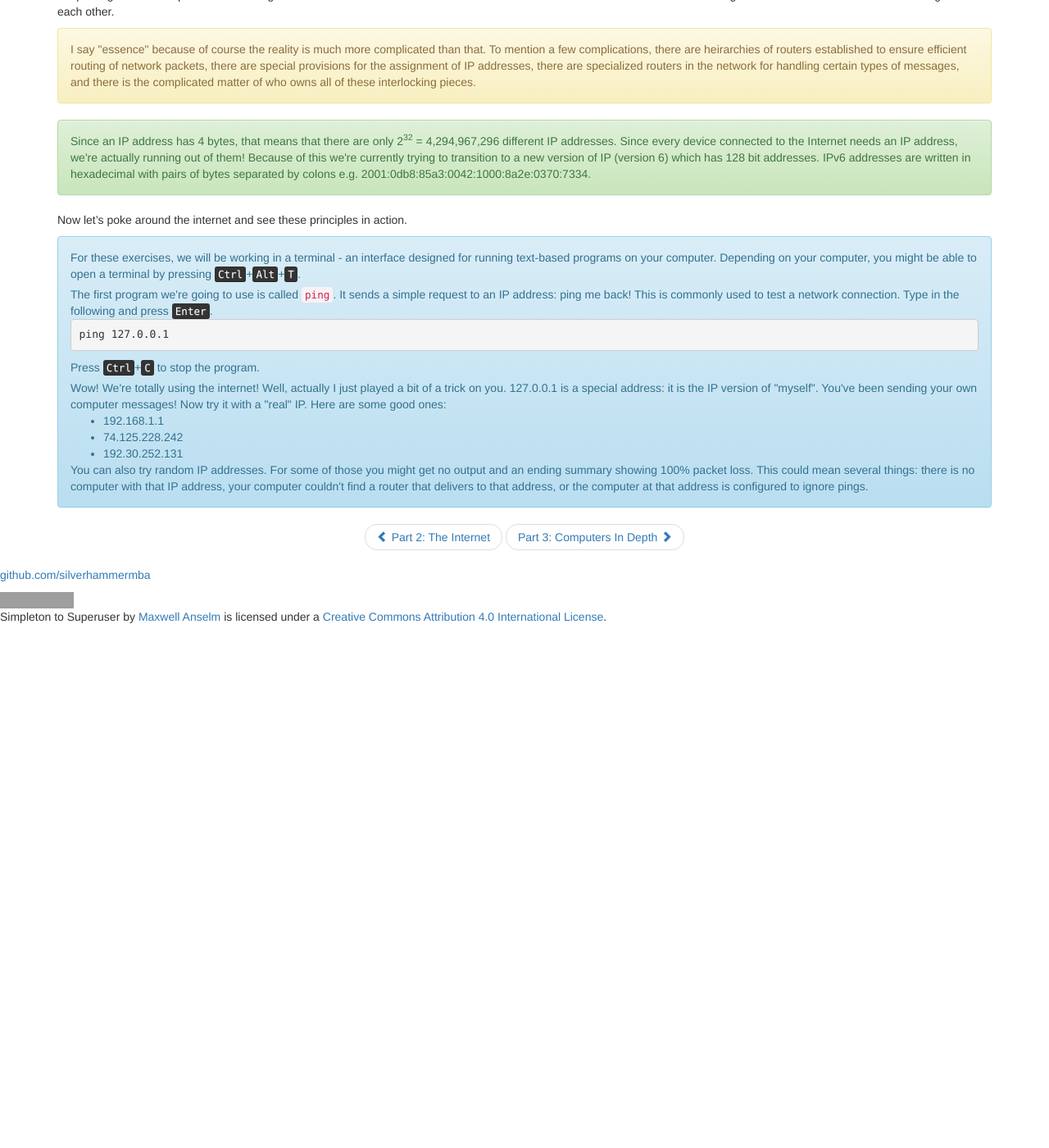
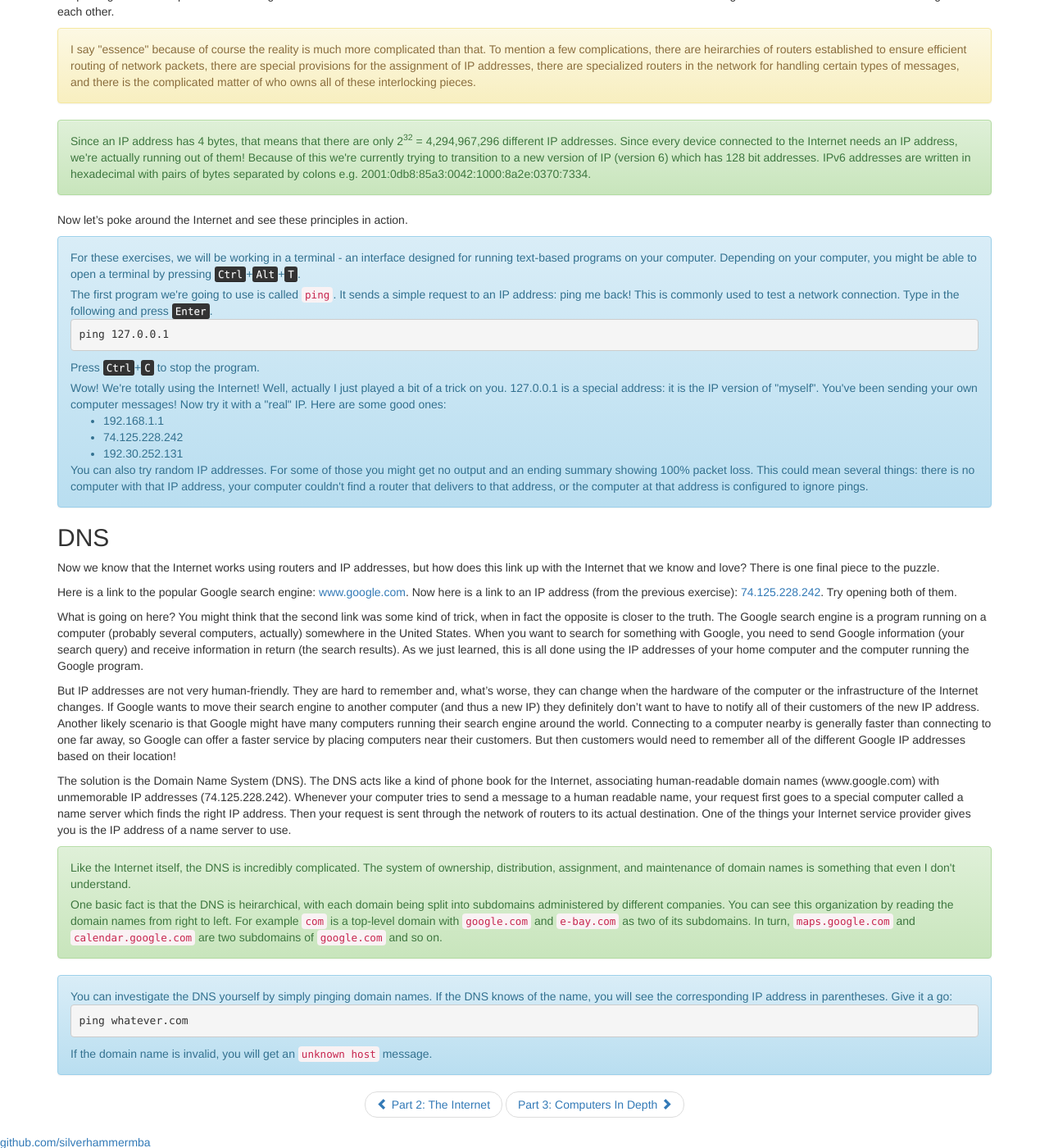
Before and after one commit to silverhammermba/superuser, a Jekyll site: the page built from _posts/2012-02-01-ch2.markdown, in a window 1280 px wide and 1400 px high, scrolled down 1571 px. Shown: the whole window at 82% size. Built offline with Jekyll 4.4.1, drawn with Linux system fonts in a browser that asks for light colours; nearby versions of some CDN libraries; Markdown is read by kramdown in place of the engine named in the settings; before the commit the page ends 2333 px from its top, so only the background shows below that; grey boxes are pictures that could not be loaded.

Commit message:
Add DNS section

```diff
--- a/_posts/2012-02-01-ch2.markdown
+++ b/_posts/2012-02-01-ch2.markdown
@@ -138,7 +138,7 @@
 pairs of bytes separated by colons e.g. 2001:0db8:85a3:0042:1000:8a2e:0370:7334.
 </div>
 
-Now let's poke around the internet and see these principles in action.
+Now let's poke around the Internet and see these principles in action.
 
 <div class="alert alert-info">
 <p>
@@ -168,7 +168,7 @@
 </p>
 
 <p>
-Wow! We're totally using the internet! Well, actually I just played a bit of a
+Wow! We're totally using the Internet! Well, actually I just played a bit of a
 trick on you. 127.0.0.1 is a special address: it is the IP version of "myself".
 You've been sending your own computer messages! Now try it with a "real" IP.
 Here are some good ones:
@@ -186,3 +186,66 @@
 address is configured to ignore pings.
 </p>
 </div>
+
+## DNS ##
+
+Now we know that the Internet works using routers and IP addresses, but how does
+this link up with the Internet that we know and love? There is one final piece
+to the puzzle.
+
+Here is a link to the popular Google search engine: <a href="http://www.google.com">www.google.com</a>.
+Now here is a link to an IP address (from the previous exercise):
+<a href="http://74.125.228.242">74.125.228.242</a>. Try opening both of them.
+
+What is going on here? You might think that the second link was some kind of
+trick, when in fact the opposite is closer to the truth. The Google search
+engine is a program running on a computer (probably several computers, actually)
+somewhere in the United States. When you want to search for something with
+Google, you need to send Google information (your search query) and receive
+information in return (the search results). As we just learned, this is all done
+using the IP addresses of your home computer and the computer running the Google
+program.
+
+But IP addresses are not very human-friendly. They are hard to remember
+and, what's worse, they can change when the hardware of the computer or the
+infrastructure of the Internet changes. If Google wants to move their search
+engine to another computer (and thus a new IP) they definitely don't want to
+have to notify all of their customers of the new IP address. Another likely
+scenario is that Google might have many computers running their search engine
+around the world. Connecting to a computer nearby is generally faster than
+connecting to one far away, so Google can offer a faster service by placing
+computers near their customers. But then customers would need to remember all of
+the different Google IP addresses based on their location!
+
+The solution is the Domain Name System (DNS). The DNS acts like a kind of phone
+book for the Internet, associating human-readable domain names (www.google.com)
+with unmemorable IP addresses (74.125.228.242). Whenever your computer tries to
+send a message to a human readable name, your request first goes to a special
+computer called a name server which finds the right IP address. Then your
+request is sent through the network of routers to its actual destination. One of
+the things your Internet service provider gives you is the IP address of a name
+server to use.
+
+<div class="alert alert-success">
+<p>Like the Internet itself, the DNS is incredibly complicated. The system of
+ownership, distribution, assignment, and maintenance of domain names is
+something that even I don't understand.</p>
+<p>One basic fact is that the DNS is heirarchical, with each domain being split
+into subdomains administered by different companies. You can see this
+organization by reading the domain names from right to left. For example
+<code>com</code> is a top-level domain with <code>google.com</code> and
+<code>e-bay.com</code> as two of its subdomains.  In turn,
+<code>maps.google.com</code> and <code>calendar.google.com</code> are two
+subdomains of <code>google.com</code> and so on.</p>
+</div>
+
+<div class="alert alert-info">
+You can investigate the DNS yourself by simply pinging domain names. If the DNS
+knows of the name, you will see the corresponding IP address in <span class="os
+osx linux">parentheses</span><span class="os windows">brackets</span>.
+Give it a go:
+<pre><code>ping whatever.com</code></pre>
+If the domain name is invalid, you will get an <span class="os osx linux"><code>unknown
+host</code></span><span class="os windows"><code>could not find host</code></span>
+message.
+</div>
```
